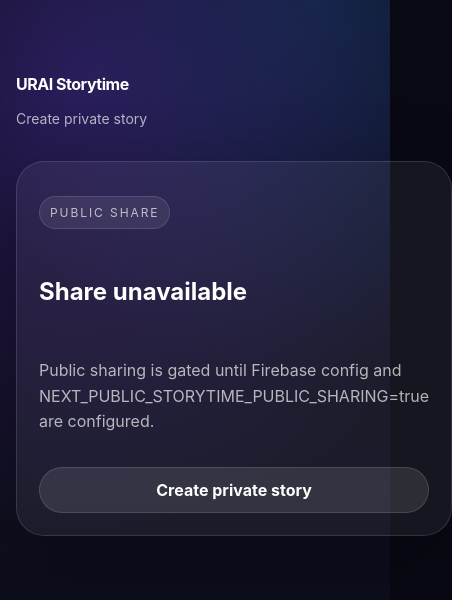
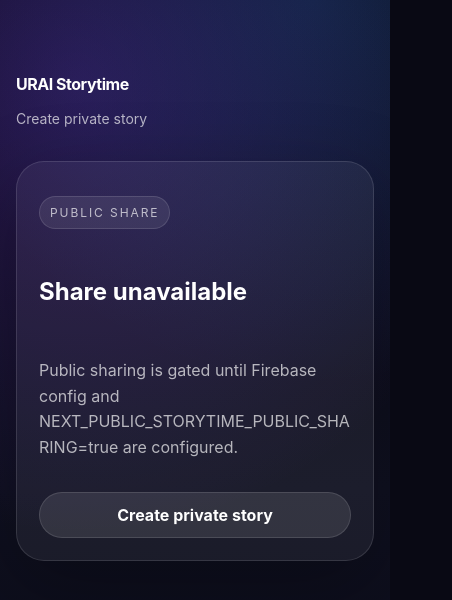
Before and after one commit to LifeLoggerAI/urai-storytime, a Next.js app: page /share/story/1 in a window 390 px wide. Shown: the top 600 px of the page, 452 px wide, since content can reach past the window. Built offline with nearby package versions, Linux system fonts and the light colour scheme; no server answers.

Commit message:
fix: contain Storytime mobile card grid

```diff
--- a/src/app/globals.css
+++ b/src/app/globals.css
@@ -34,7 +34,8 @@ button, input, textarea, select { font: inherit; }
 .storytime-subtitle { max-width: 720px; color: var(--muted); font-size: clamp(17px, 2vw, 21px); line-height: 1.6; }
 .storytime-grid { display: grid; grid-template-columns: repeat(3, minmax(0, 1fr)); gap: 16px; margin-top: 18px; }
 .storytime-grid.compact { grid-template-columns: repeat(2, minmax(0, 1fr)); margin-top: 0; }
-.storytime-card { padding: 22px; }
+.storytime-grid > * { min-width: 0; }
+.storytime-card { padding: 22px; overflow-wrap: anywhere; }
 .storytime-card h2, .storytime-card h3 { margin-top: 0; letter-spacing: -0.035em; }
 .storytime-card p { color: var(--muted); line-height: 1.6; }
 .storytime-form { display: grid; gap: 16px; margin-top: 18px; }
@@ -59,6 +60,6 @@ button, input, textarea, select { font: inherit; }
 .storytime-list a { color: var(--text); font-weight: 700; }
 
 @media (max-width: 760px) {
-  .storytime-grid, .storytime-grid.compact { grid-template-columns: 1fr; }
+  .storytime-grid, .storytime-grid.compact { grid-template-columns: minmax(0, 1fr); }
   .storytime-nav { align-items: flex-start; flex-direction: column; }
 }
```
